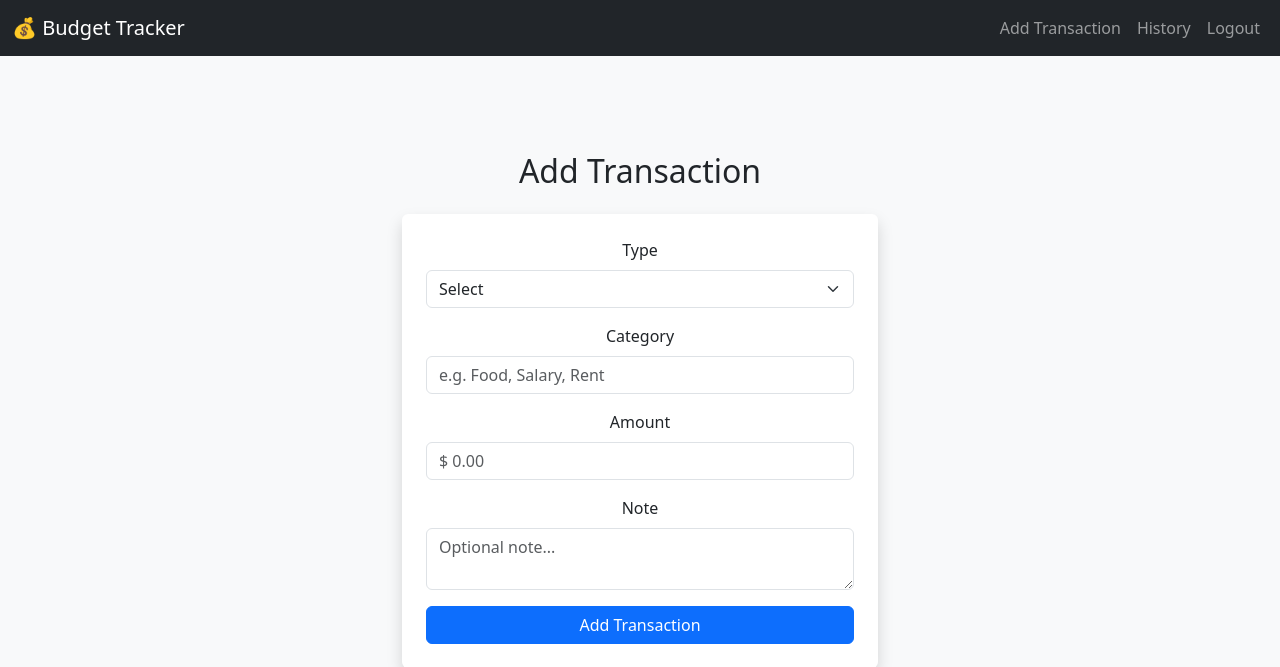
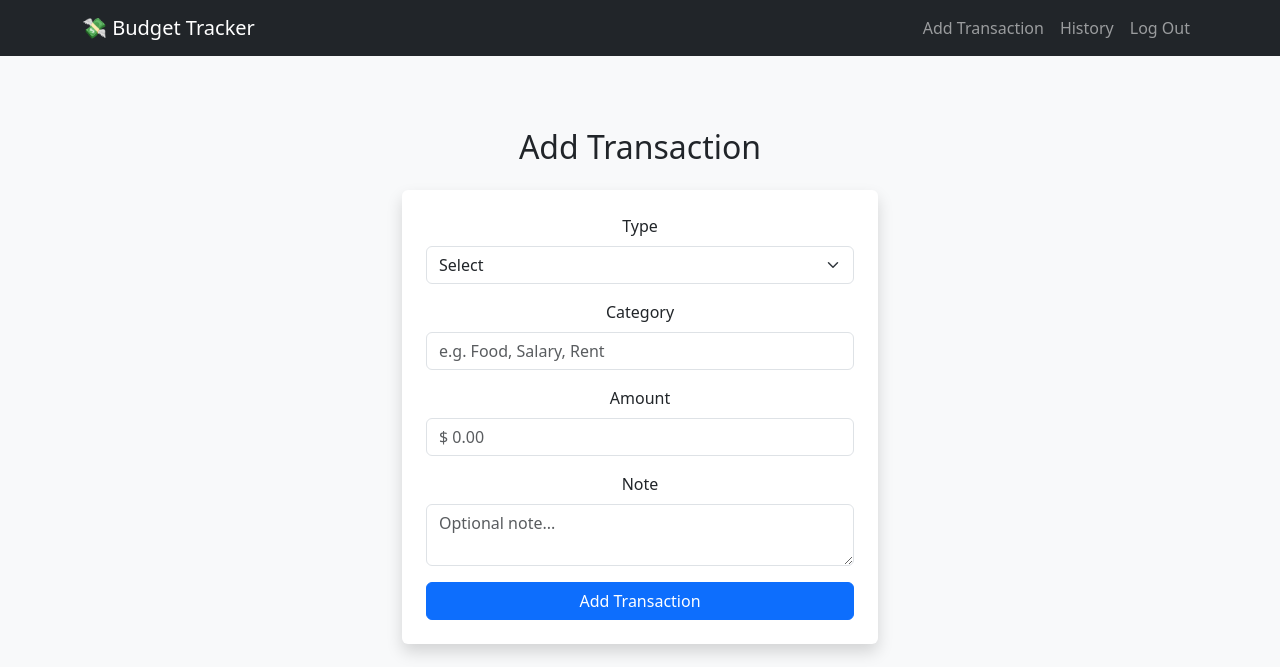
Before and after one commit to ChocoMary/cs50x, a Flask app: page /add in a window 1280 px wide. Shown: the top 667 px of the page. Run offline with Flask 3, Linux system fonts and the light colour scheme; a user stored in the database is signed in; some libraries are stand-ins or nearby versions.

Commit message:
After nav

```diff
--- a/templates/layout.html
+++ b/templates/layout.html
@@ -14,27 +14,32 @@
 <body class="bg-light">
 
     <!-- Navbar -->
-    <nav class="navbar navbar-expand-lg navbar-dark bg-dark mb-4">
-        <div class="container-fluid">
-            <a class="navbar-brand" href="/">💰 Budget Tracker</a>
+    <nav class="navbar navbar-expand-lg navbar-dark bg-dark">
+    <div class="container">
+        <a class="navbar-brand" href="/">💸 Budget Tracker</a>
+
+        <!-- Toggler for mobile view -->
         <button class="navbar-toggler" type="button" data-bs-toggle="collapse" data-bs-target="#navbarNav"
             aria-controls="navbarNav" aria-expanded="false" aria-label="Toggle navigation">
             <span class="navbar-toggler-icon"></span>
         </button>
-            <div class="collapse navbar-collapse">
+
+        <!-- Collapsible content -->
+        <div class="collapse navbar-collapse" id="navbarNav">
             <ul class="navbar-nav ms-auto">
-                    {% if session.get("user_id") %}
+                {% if session["user_id"] %}
                     <li class="nav-item"><a class="nav-link" href="/add">Add Transaction</a></li>
                     <li class="nav-item"><a class="nav-link" href="/history">History</a></li>
-                        <li class="nav-item"><a class="nav-link" href="/logout">Logout</a></li>
+                    <li class="nav-item"><a class="nav-link" href="/logout">Log Out</a></li>
                 {% else %}
-                        <li class="nav-item"><a class="nav-link" href="/login">Login</a></li>
+                    <li class="nav-item"><a class="nav-link" href="/login">Log In</a></li>
                     <li class="nav-item"><a class="nav-link" href="/register">Register</a></li>
                 {% endif %}
             </ul>
         </div>
     </div>
     </nav>
+
 
     <!-- Main Content -->
     {% if get_flashed_messages() %}
```
Also changed, not shown: budget.db, 1 other file. Lines whose indentation alone changed are shown as unchanged.
